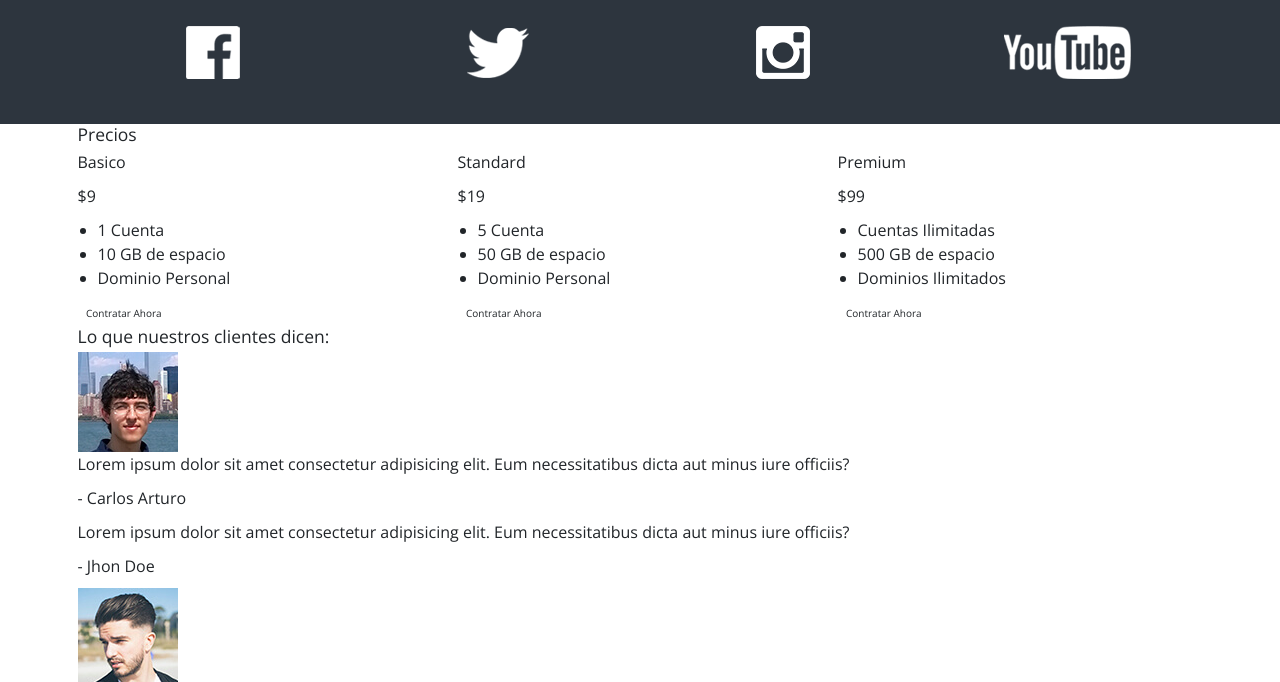
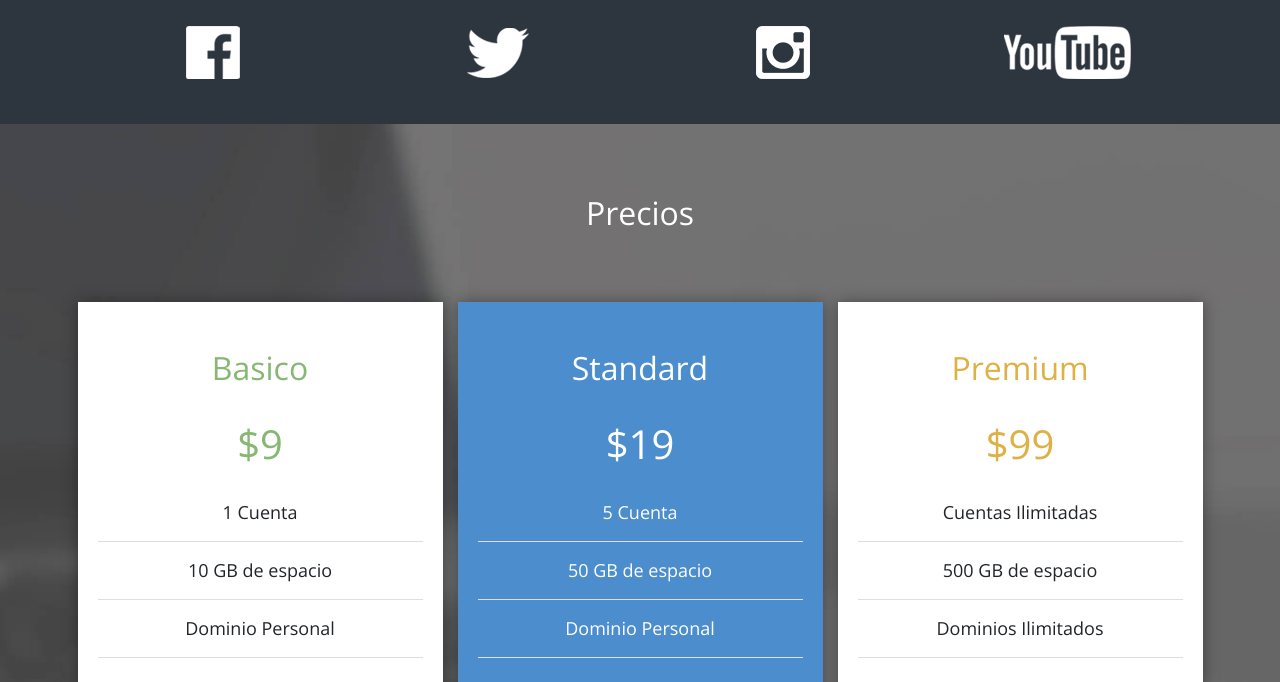
Before and after one commit to GuzmiDev/Web-Startup, a website: page index.html in a window 1280 px wide. Shown: the part 2210-2892 px from the top of the page. Drawn offline with nearby package versions, Linux system fonts and the light colour scheme.

Commit message:
estilos precios

```diff
--- a/css/_main.scss
+++ b/css/_main.scss
@@ -71,3 +71,101 @@
     }
   }
 }
+
+.precios {
+  background: url(../img/precios-bg.jpg), #727171;
+  background-size: cover;
+  background-position: center 0;
+  padding: 70px 0;
+  &__title {
+    text-align: center;
+    font-weight: 300;
+    font-size: 3.2rem;
+    color: #fff;
+    margin-bottom: 70px;
+  }
+  &__plan {
+    background: #fff;
+    text-align: center;
+    padding: 50px 0;
+    box-shadow: 0px 0px 15px 0px rgba(0, 0, 0, 0.35);
+    &--green {
+      .precios {
+        &__name,
+        &__price {
+          color: #86b773;
+        }
+        &__button {
+          color: #86b773;
+          border: 2px solid #86b773;
+          transition: all 0.2s;
+          &:hover {
+            background: #86b773;
+            color: #fff;
+          }
+        }
+      }
+    }
+    &--active {
+      background: #4c8dce;
+      color: #fff;
+      .precios {
+        &__button {
+          color: #fff;
+          border: 2px solid #fff;
+          transition: all 0.2s;
+          &:hover {
+            background: #fff;
+            color: #4c8dce;
+          }
+        }
+      }
+    }
+    &--orange {
+      .precios {
+        &__name,
+        &__price {
+          color: #ddb146;
+        }
+        &__button {
+          color: #ddb146;
+          border: 2px solid #ddb146;
+          transition: all 0.2s;
+          &:hover {
+            background: #ddb146;
+            color: #fff;
+          }
+        }
+      }
+    }
+  }
+  &__name {
+    font-size: 3.2rem;
+    line-height: 32px;
+    font-weight: 300;
+    margin-bottom: 30px;
+  }
+  &__price {
+    font-weight: 300;
+    font-size: 4rem;
+  }
+  &__list {
+    list-style: none;
+    padding: 0 20px;
+    margin-bottom: 50px;
+    li {
+      font-size: 1.8rem;
+      padding: 15px 0;
+      border-bottom: 1px solid #dedede;
+    }
+  }
+  &__button {
+    width: 70%;
+    padding: 15px 0;
+    font-size: 1.6rem;
+    text-align: center;
+    display: inline-block;
+    border-radius: 100px;
+    text-decoration: none;
+  }
+}
--- a/index.html
+++ b/index.html
@@ -164,7 +164,7 @@
                   <li>10 GB de espacio</li>
                   <li>Dominio Personal</li>
                 </ul>
-                <a href="" class="btn">Contratar Ahora</a>
+                <a href="" class="precios__button">Contratar Ahora</a>
               </div>
             </div>
             <div class="col-sm-4 precios__precio">
@@ -176,7 +176,7 @@
                   <li>50 GB de espacio</li>
                   <li>Dominio Personal</li>
                 </ul>
-                <a href="" class="btn">Contratar Ahora</a>
+                <a href="" class="precios__button">Contratar Ahora</a>
               </div>
             </div>
             <div class="col-sm-4 precios__precio">
@@ -188,7 +188,7 @@
                   <li>500 GB de espacio</li>
                   <li>Dominios Ilimitados</li>
                 </ul>
-                <a href="" class="btn">Contratar Ahora</a>
+                <a href="" class="precios__button">Contratar Ahora</a>
               </div>
             </div>
           </div>
```
Also changed, not shown: css/estilo.css, 1 other file.
